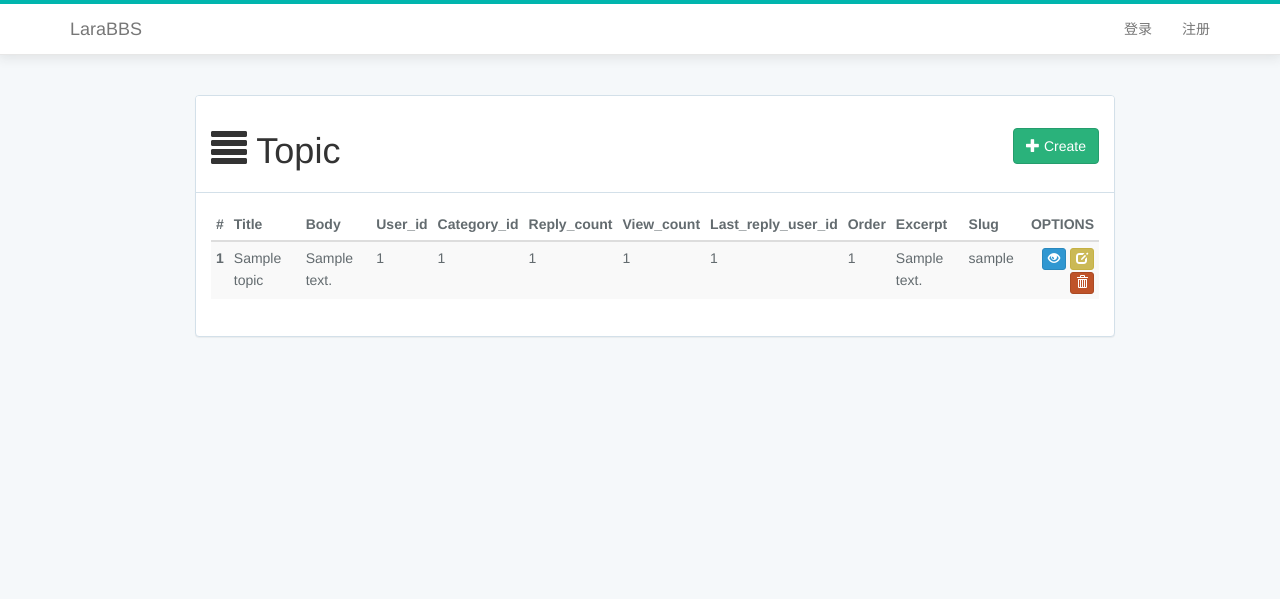
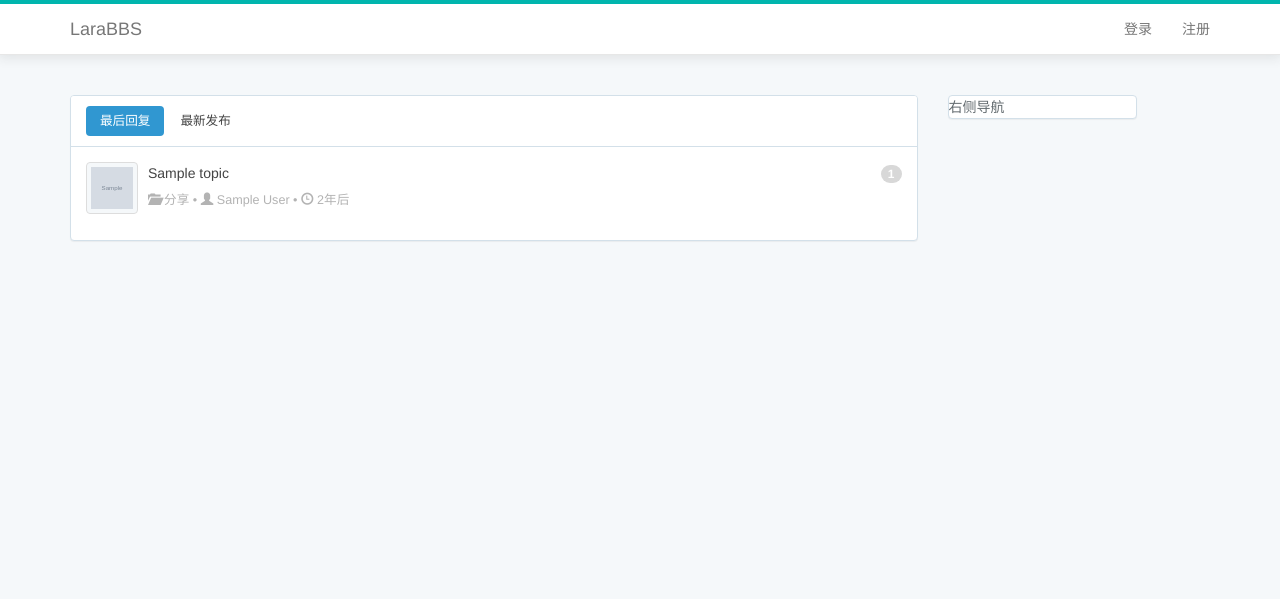
Before and after one commit to ScarlettNo1/larabbs, a Laravel app: page /topics in a window 1280 px wide. Shown: the top 599 px of the page. Run offline with Laravel 8, Linux system fonts and the light colour scheme; data comes from the database, SQL or seed files in the repository; tables that the repository leaves empty hold one stand-in row (values such as "Sample post"); grey boxes marked "Sample" are stand-in pictures; style sheets or scripts are compiled from the project's sources; settings files or empty folders that the repository lacks are supplied; parts of the project's set-up code (start-up, migrations or seed data) failed here and were passed over; some libraries are stand-ins or nearby versions.

Commit message:
Topic index page

```diff
--- a/app/Http/Controllers/TopicsController.php
+++ b/app/Http/Controllers/TopicsController.php
@@ -16,7 +16,7 @@ class TopicsController extends Controller
 
 	public function index()
 	{
-		$topics = Topic::paginate();
+		$topics = Topic::with('user', 'category')->paginate(30);
 		return view('topics.index', compact('topics'));
 	}
 
--- a/app/Models/Topic.php
+++ b/app/Models/Topic.php
@@ -5,4 +5,14 @@ namespace App\Models;
 class Topic extends Model
 {
     protected $fillable = ['title', 'body', 'user_id', 'category_id', 'reply_count', 'view_count', 'last_reply_user_id', 'order', 'excerpt', 'slug'];
+
+    public function category()
+    {
+        return $this->belongsTo(Category::class);
+    }
+
+    public function user()
+    {
+        return $this->belongsTo(User::class);
+    }
 }
--- a/composer.json
+++ b/composer.json
@@ -14,6 +14,7 @@
         "overtrue/laravel-lang": "~3.0"
     },
     "require-dev": {
+        "barryvdh/laravel-debugbar": "~3.1",
         "filp/whoops": "~2.0",
         "fzaninotto/faker": "~1.4",
         "mockery/mockery": "~1.0",
--- /dev/null
+++ b/config/debugbar.php
@@ -0,0 +1,201 @@
+<?php
+
+return [
+
+    /*
+     |--------------------------------------------------------------------------
+     | Debugbar Settings
+     |--------------------------------------------------------------------------
+     |
+     | Debugbar is enabled by default, when debug is set to true in app.php.
+     | You can override the value by setting enable to true or false instead of null.
+     |
+     | You can provide an array of URI's that must be ignored (eg. 'api/*')
+     |
+     */
+
+    'enabled' => env('APP_DEBUG', false),
+    'except' => [
+        //
+    ],
+
+    /*
+     |--------------------------------------------------------------------------
+     | Storage settings
+     |--------------------------------------------------------------------------
+     |
+     | DebugBar stores data for session/ajax requests.
+     | You can disable this, so the debugbar stores data in headers/session,
+     | but this can cause problems with large data collectors.
+     | By default, file storage (in the storage folder) is used. Redis and PDO
+     | can also be used. For PDO, run the package migrations first.
+     |
+     */
+    'storage' => [
+        'enabled'    => true,
+        'driver'     => 'file', // redis, file, pdo, custom
+        'path'       => storage_path('debugbar'), // For file driver
+        'connection' => null,   // Leave null for default connection (Redis/PDO)
+        'provider'   => '' // Instance of StorageInterface for custom driver
+    ],
+
+    /*
+     |--------------------------------------------------------------------------
+     | Vendors
+     |--------------------------------------------------------------------------
+     |
+     | Vendor files are included by default, but can be set to false.
+     | This can also be set to 'js' or 'css', to only include javascript or css vendor files.
+     | Vendor files are for css: font-awesome (including fonts) and highlight.js (css files)
+     | and for js: jquery and and highlight.js
+     | So if you want syntax highlighting, set it to true.
+     | jQuery is set to not conflict with existing jQuery scripts.
+     |
+     */
+
+    'include_vendors' => true,
+
+    /*
+     |--------------------------------------------------------------------------
+     | Capture Ajax Requests
+     |--------------------------------------------------------------------------
+     |
+     | The Debugbar can capture Ajax requests and display them. If you don't want this (ie. because of errors),
+     | you can use this option to disable sending the data through the headers.
+     |
+     | Optionally, you can also send ServerTiming headers on ajax requests for the Chrome DevTools.
+     */
+
+    'capture_ajax' => true,
+    'add_ajax_timing' => false,
+
+    /*
+     |--------------------------------------------------------------------------
+     | Custom Error Handler for Deprecated warnings
+     |--------------------------------------------------------------------------
+     |
+     | When enabled, the Debugbar shows deprecated warnings for Symfony components
+     | in the Messages tab.
+     |
+     */
+    'error_handler' => false,
+
+    /*
+     |--------------------------------------------------------------------------
+     | Clockwork integration
+     |--------------------------------------------------------------------------
+     |
+     | The Debugbar can emulate the Clockwork headers, so you can use the Chrome
+     | Extension, without the server-side code. It uses Debugbar collectors instead.
+     |
+     */
+    'clockwork' => false,
+
+    /*
+     |--------------------------------------------------------------------------
+     | DataCollectors
+     |--------------------------------------------------------------------------
+     |
+     | Enable/disable DataCollectors
+     |
+     */
+
+    'collectors' => [
+        'phpinfo'         => true,  // Php version
+        'messages'        => true,  // Messages
+        'time'            => true,  // Time Datalogger
+        'memory'          => true,  // Memory usage
+        'exceptions'      => true,  // Exception displayer
+        'log'             => true,  // Logs from Monolog (merged in messages if enabled)
+        'db'              => true,  // Show database (PDO) queries and bindings
+        'views'           => true,  // Views with their data
+        'route'           => true,  // Current route information
+        'auth'            => true, // Display Laravel authentication status
+        'gate'            => true, // Display Laravel Gate checks
+        'session'         => true,  // Display session data
+        'symfony_request' => true,  // Only one can be enabled..
+        'mail'            => true,  // Catch mail messages
+        'laravel'         => false, // Laravel version and environment
+        'events'          => false, // All events fired
+        'default_request' => false, // Regular or special Symfony request logger
+        'logs'            => false, // Add the latest log messages
+        'files'           => false, // Show the included files
+        'config'          => false, // Display config settings
+        'cache'           => false, // Display cache events
+    ],
+
+    /*
+     |--------------------------------------------------------------------------
+     | Extra options
+     |--------------------------------------------------------------------------
+     |
+     | Configure some DataCollectors
+     |
+     */
+
+    'options' => [
+        'auth' => [
+            'show_name' => true,   // Also show the users name/email in the debugbar
+        ],
+        'db' => [
+            'with_params'       => true,   // Render SQL with the parameters substituted
+            'backtrace'         => true,   // Use a backtrace to find the origin of the query in your files.
+            'timeline'          => false,  // Add the queries to the timeline
+            'explain' => [                 // Show EXPLAIN output on queries
+                'enabled' => false,
+                'types' => ['SELECT'],     // ['SELECT', 'INSERT', 'UPDATE', 'DELETE']; for MySQL 5.6.3+
+            ],
+            'hints'             => true,    // Show hints for common mistakes
+        ],
+        'mail' => [
+            'full_log' => false
+        ],
+        'views' => [
+            'data' => false,    //Note: Can slow down the application, because the data can be quite large..
+        ],
+        'route' => [
+            'label' => true  // show complete route on bar
+        ],
+        'logs' => [
+            'file' => null
+        ],
+        'cache' => [
+            'values' => true // collect cache values
+        ],
+    ],
+
+    /*
+     |--------------------------------------------------------------------------
+     | Inject Debugbar in Response
+     |--------------------------------------------------------------------------
+     |
+     | Usually, the debugbar is added just before </body>, by listening to the
+     | Response after the App is done. If you disable this, you have to add them
+     | in your template yourself. See http://phpdebugbar.com/docs/rendering.html
+     |
+     */
+
+    'inject' => true,
+
+    /*
+     |--------------------------------------------------------------------------
+     | DebugBar route prefix
+     |--------------------------------------------------------------------------
+     |
+     | Sometimes you want to set route prefix to be used by DebugBar to load
+     | its resources from. Usually the need comes from misconfigured web server or
+     | from trying to overcome bugs like this: http://trac.nginx.org/nginx/ticket/97
+     |
+     */
+    'route_prefix' => '_debugbar',
+
+    /*
+     |--------------------------------------------------------------------------
+     | DebugBar route domain
+     |--------------------------------------------------------------------------
+     |
+     | By default DebugBar route served from the same domain that request served.
+     | To override default domain, specify it as a non-empty value.
+     */
+    'route_domain' => null,
+];
--- a/resources/assets/sass/app.scss
+++ b/resources/assets/sass/app.scss
@@ -74,3 +74,34 @@ body {
         }
     }
 }
+
+/* Topic Index Page */
+.topics-index-page {
+    .topic-list {
+        .nav > li > a {
+            position: relative;
+            display: block;
+            padding: 5px 14px;
+            font-size: 0.9em;
+        }
+        a {
+            color: #444444;
+        }
+        .meta {
+            font-size:0.9em;
+            color: #b3b3b3;
+            a {
+                color: #b3b3b3;
+            }
+        }
+        .badge {
+            background-color: #d8d8d8;
+        }
+        hr {
+            margin-top: 12px;
+            margin-bottom: 12px;
+            border: 0;
+            border-top: 1px solid #dcebf5;
+        }
+    }
+}
--- /dev/null
+++ b/resources/views/topics/_sidebar.blade.php
@@ -0,0 +1,7 @@
+<div class="row">
+    <div class="col-lg-9 col-md-9 topic-list">
+        <div class="panel panel-default">
+            右侧导航
+        </div>
+    </div>
+</div>
--- /dev/null
+++ b/resources/views/topics/_topic_list.blade.php
@@ -0,0 +1,52 @@
+@if (count($topics))
+
+    <ul class="media-list">
+        @foreach ($topics as $topic)
+            <li class="media">
+                <div class="media-left">
+                    <a href="{{ route('users.show', [$topic->user_id]) }}">
+                        <img class="media-object img-thumbnail" style="width: 52px; height: 52px;" src="{{ $topic->user->avatar }}" title="{{ $topic->user->name }}">
+                    </a>
+                </div>
+
+                <div class="media-body">
+
+                    <div class="media-heading">
+                        <a href="{{ route('topics.show', [$topic->id]) }}" title="{{ $topic->title }}">
+                            {{ $topic->title }}
+                        </a>
+                        <a class="pull-right" href="{{ route('topics.show', [$topic->id]) }}" >
+                            <span class="badge"> {{ $topic->reply_count }} </span>
+                        </a>
+                    </div>
+
+                    <div class="media-body meta">
+
+                        <a href="#" title="{{ $topic->category->name }}">
+                            <span class="glyphicon glyphicon-folder-open" aria-hidden="true"></span>
+                            {{ $topic->category->name }}
+                        </a>
+
+                        <span> • </span>
+                        <a href="{{ route('users.show', [$topic->user_id]) }}" title="{{ $topic->user->name }}">
+                            <span class="glyphicon glyphicon-user" aria-hidden="true"></span>
+                            {{ $topic->user->name }}
+                        </a>
+                        <span> • </span>
+                        <span class="glyphicon glyphicon-time" aria-hidden="true"></span>
+                        <span class="timeago" title="最后活跃于">{{ $topic->updated_at->diffForHumans() }}</span>
+                    </div>
+
+                </div>
+            </li>
+
+            @if ( ! $loop->last)
+                <hr>
+            @endif
+
+        @endforeach
+    </ul>
+
+@else
+    <div class="empty-block">暂无数据 ~_~ </div>
+@endif
--- a/resources/views/topics/index.blade.php
+++ b/resources/views/topics/index.blade.php
@@ -1,61 +1,32 @@
 @extends('layouts.app')
 
+@section('title', '话题列表')
+
 @section('content')
-<div class="container">
-    <div class="col-md-10 col-md-offset-1">
-        <div class="panel panel-default">
-            <div class="panel-heading">
-                <h1>
-                    <i class="glyphicon glyphicon-align-justify"></i> Topic
-                    <a class="btn btn-success pull-right" href="{{ route('topics.create') }}"><i class="glyphicon glyphicon-plus"></i> Create</a>
-                </h1>
-            </div>
 
-            <div class="panel-body">
-                @if($topics->count())
-                    <table class="table table-condensed table-striped">
-                        <thead>
-                            <tr>
-                                <th class="text-center">#</th>
-                                <th>Title</th> <th>Body</th> <th>User_id</th> <th>Category_id</th> <th>Reply_count</th> <th>View_count</th> <th>Last_reply_user_id</th> <th>Order</th> <th>Excerpt</th> <th>Slug</th>
-                                <th class="text-right">OPTIONS</th>
-                            </tr>
-                        </thead>
+    <div class="row">
+        <div class="col-lg-9 col-md-9 topic-list">
+            <div class="panel panel-default">
 
-                        <tbody>
-                            @foreach($topics as $topic)
-                                <tr>
-                                    <td class="text-center"><strong>{{$topic->id}}</strong></td>
+                <div class="panel-heading">
+                    <ul class="nav nav-pills">
+                        <li role="presentation" class="active"><a href="#">最后回复</a></li>
+                        <li role="presentation"><a href="#">最新发布</a></li>
+                    </ul>
+                </div>
 
-                                    <td>{{$topic->title}}</td> <td>{{$topic->body}}</td> <td>{{$topic->user_id}}</td> <td>{{$topic->category_id}}</td> <td>{{$topic->reply_count}}</td> <td>{{$topic->view_count}}</td> <td>{{$topic->last_reply_user_id}}</td> <td>{{$topic->order}}</td> <td>{{$topic->excerpt}}</td> <td>{{$topic->slug}}</td>
-
-                                    <td class="text-right">
-                                        <a class="btn btn-xs btn-primary" href="{{ route('topics.show', $topic->id) }}">
-                                            <i class="glyphicon glyphicon-eye-open"></i>
-                                        </a>
-
-                                        <a class="btn btn-xs btn-warning" href="{{ route('topics.edit', $topic->id) }}">
-                                            <i class="glyphicon glyphicon-edit"></i>
-                                        </a>
-
-                                        <form action="{{ route('topics.destroy', $topic->id) }}" method="POST" style="display: inline;" onsubmit="return confirm('Delete? Are you sure?');">
-                                            {{csrf_field()}}
-                                            <input type="hidden" name="_method" value="DELETE">
-
-                                            <button type="submit" class="btn btn-xs btn-danger"><i class="glyphicon glyphicon-trash"></i> </button>
-                                        </form>
-                                    </td>
-                                </tr>
-                            @endforeach
-                        </tbody>
-                    </table>
+                <div class="panel-body">
+                    {{-- 话题列表 --}}
+                    @include('topics._topic_list', ['topics' => $topics])
+                    {{-- 分页 --}}
                     {!! $topics->render() !!}
-                @else
-                    <h3 class="text-center alert alert-info">Empty!</h3>
-                @endif
+                </div>
             </div>
         </div>
+
+        <div class="col-lg-3 col-md-3 sidebar">
+            @include('topics._sidebar')
+        </div>
     </div>
-</div>
 
 @endsection
```
Also changed, not shown: public/css/app.css, 2 other files.
